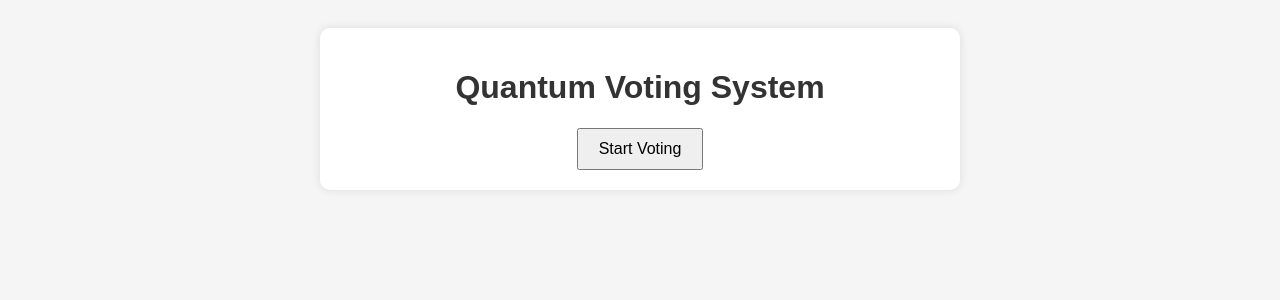
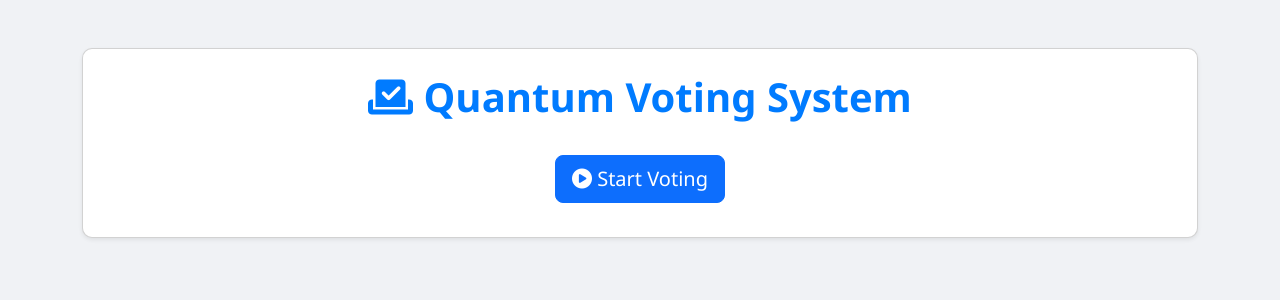
Before and after one commit to vigneshs-dev/Q-Vote, a Flask app: page / in a window 1280 px wide. Shown: the top 300 px of the page. Run offline with Flask 3, Linux system fonts and the light colour scheme; some libraries are stand-ins or nearby versions.

Commit message:
Add HTML and CSS files for Frontend viewing

```diff
--- a/src/static/style.css
+++ b/src/static/style.css
@@ -1,26 +1,33 @@
 body {
-    font-family: Arial, sans-serif;
-    background-color: #f5f5f5;
-    color: #333;
-    text-align: center;
-    padding: 20px;
+    background-color: #f0f2f5;
+    font-family: 'Segoe UI', Tahoma, Geneva, Verdana, sans-serif;
 }
 
-.container {
-    max-width: 600px;
-    margin: 0 auto;
-    background-color: white;
-    padding: 20px;
-    border-radius: 10px;
-    box-shadow: 0px 0px 10px rgba(0, 0, 0, 0.1);
+h1 {
+    font-size: 2.5rem;
+    font-weight: bold;
+    color: #007bff;
+}
+
+h2, h3 {
+    color: #333;
 }
 
 button {
+    font-size: 1.2rem;
     padding: 10px 20px;
-    font-size: 16px;
-    cursor: pointer;
+    margin: 10px;
 }
 
 #results {
+    margin-top: 30px;
+}
+
+.card {
+    border-radius: 10px;
+}
+
+#histogram {
+    max-width: 100%;
     margin-top: 20px;
 }
--- a/src/templates/index.html
+++ b/src/templates/index.html
@@ -4,28 +4,54 @@
     <meta charset="UTF-8">
     <meta name="viewport" content="width=device-width, initial-scale=1.0">
     <title>Quantum Voting System</title>
+
+    <!-- Bootstrap CSS for modern styling -->
+    <link href="https://cdn.jsdelivr.net/npm/bootstrap@5.3.0-alpha1/dist/css/bootstrap.min.css" rel="stylesheet">
     <link rel="stylesheet" href="/static/style.css">
+
+    <!-- FontAwesome for icons -->
+    <script src="https://kit.fontawesome.com/a076d05399.js" crossorigin="anonymous"></script>
 </head>
 <body>
-    <div class="container">
-        <h1>Quantum Voting System</h1>
-        <button id="voteButton">Start Voting</button>
+    <div class="container mt-5">
+        <div class="card shadow-sm p-4">
+            <h1 class="text-center mb-4">
+                <i class="fas fa-vote-yea"></i> Quantum Voting System
+            </h1>
 
-        <div id="results" style="display:none;">
-            <h2>Results:</h2>
-            <p><strong>Winner:</strong> <span id="winner"></span></p>
-            <p><strong>Total Votes:</strong> <span id="totalVotes"></span></p>
-            <h3>Vote Counts:</h3>
-            <div id="voteHistogram">
-                <img id="histogram" src="" alt="Vote Histogram" />
+            <div class="text-center">
+                <button id="voteButton" class="btn btn-primary btn-lg">
+                    <i class="fas fa-play-circle"></i> Start Voting
+                </button>
             </div>
-        </div>
 
-        <div id="loading" style="display:none;">
-            <p>Simulating voting, please wait...</p>
+            <div id="loading" class="text-center mt-4" style="display:none;">
+                <div class="spinner-border text-primary" role="status">
+                    <span class="visually-hidden">Loading...</span>
+                </div>
+                <p>Simulating voting, please wait...</p>
+            </div>
+
+            <div id="results" class="mt-4" style="display:none;">
+                <div class="card p-3">
+                    <h2>Results:</h2>
+                    <p><strong>Winner:</strong> <span id="winner"></span></p>
+                    <p><strong>Total Votes:</strong> <span id="totalVotes"></span></p>
+
+                    <h3>Vote Counts:</h3>
+                    <div id="voteHistogram">
+                        <img id="histogram" class="img-fluid" src="" alt="Vote Histogram" />
+                    </div>
+                </div>
+            </div>
         </div>
     </div>
 
+    <!-- Bootstrap JS & Popper.js -->
+    <script src="https://cdn.jsdelivr.net/npm/@popperjs/core@2.11.6/dist/umd/popper.min.js"></script>
+    <script src="https://cdn.jsdelivr.net/npm/bootstrap@5.3.0-alpha1/dist/js/bootstrap.min.js"></script>
+
+    <!-- Script to handle voting functionality -->
     <script>
         document.getElementById("voteButton").addEventListener("click", function() {
             document.getElementById("loading").style.display = "block";
```
